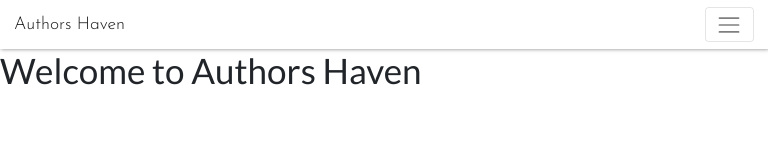
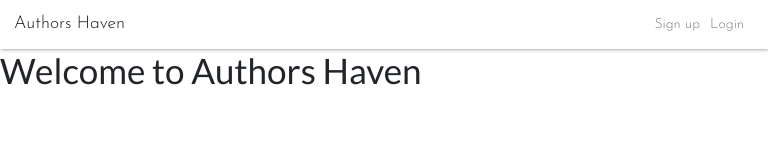
Before and after one commit to andela/ah-the-jedi-frontend, a React app: page / in a window 768 px wide. Shown: the top 160 px of the page. Built offline with nearby package versions, Linux system fonts and the light colour scheme.

Commit message:
bug(styling) fix responsiveness and social login styling - add button UI support for firefox - add color variables to varaibles.scss - fix responsiveness of the login page - fix responsiveness of the signup page - fix responsiveness on the navigation bar [Fixes #166561719]

```diff
--- a/src/assets/styles/header.scss
+++ b/src/assets/styles/header.scss
@@ -17,17 +17,38 @@
 
 @media (max-width: 768px) {
   .dropdown-custom {
-    border: none !important;
     margin-top: 0.2em !important;
   }
 }
 
-@media (max-width: 1020px) and (min-width: 760px) {
-  .dropdown-custom {
-    margin-left: 38em !important;
-    text-align: right !important;
+@media (max-width: 1024px) {
+  .navbar-expand-lg .navbar-nav .dropdown-menu {
+    position: absolute;
   }
-  .navbar-custom {
-    margin-left: 7em !important;
+
+  .nav-link {
+    text-align: center;
+    margin-right: 10px;
   }
 }
+
+.navbar-collapse.collapse {
+  display: contents !important;
+}
+
+.navbar-nav > li,
+.navbar-nav {
+  float: right !important;
+}
+
+.navbar-right {
+  float: right !important;
+}
+
+.custom-nav-lo {
+  display: flex;
+}
+
+.nav-link {
+  padding-right: 15px;
+}
--- a/src/components/layout/Header.js
+++ b/src/components/layout/Header.js
@@ -18,17 +18,6 @@ class Header extends Component {
         <NavLink className="navbar-brand" to="/" data-set="nav-bar-brand-test">
           Authors Haven
         </NavLink>
-        <button
-          className="navbar-toggler"
-          type="button"
-          data-toggle="collapse"
-          data-target="#navbarSupportedContent"
-          aria-controls="navbarSupportedContent"
-          aria-expanded="false"
-          aria-label="Toggle navigation"
-        >
-          <span className="navbar-toggler-icon" />
-        </button>
 
         <div className="collapse navbar-collapse align-rt" id="navbarSupportedContent">
           <ul className="navbar-nav ml-auto">{links}</ul>
--- a/src/components/layout/LoggedOutLinks.js
+++ b/src/components/layout/LoggedOutLinks.js
@@ -1,5 +1,6 @@
 import React from 'react';
 import { NavLink } from 'react-router-dom';
+import '../../assets/styles/header.scss';
 
 /*
  *@return {jsx} to display in the Header component
@@ -7,14 +8,14 @@ import { NavLink } from 'react-router-dom';
  * logged out
  */
 const LoggedOutLinks = () => (
-  <>
+  <div className="custom-nav-lo">
     <NavLink className="nav-link" to="/signup">
       Sign up
     </NavLink>
     <NavLink className="nav-link" to="/login">
       Login
     </NavLink>
-  </>
+  </div>
 );
 
 export default LoggedOutLinks;
```
